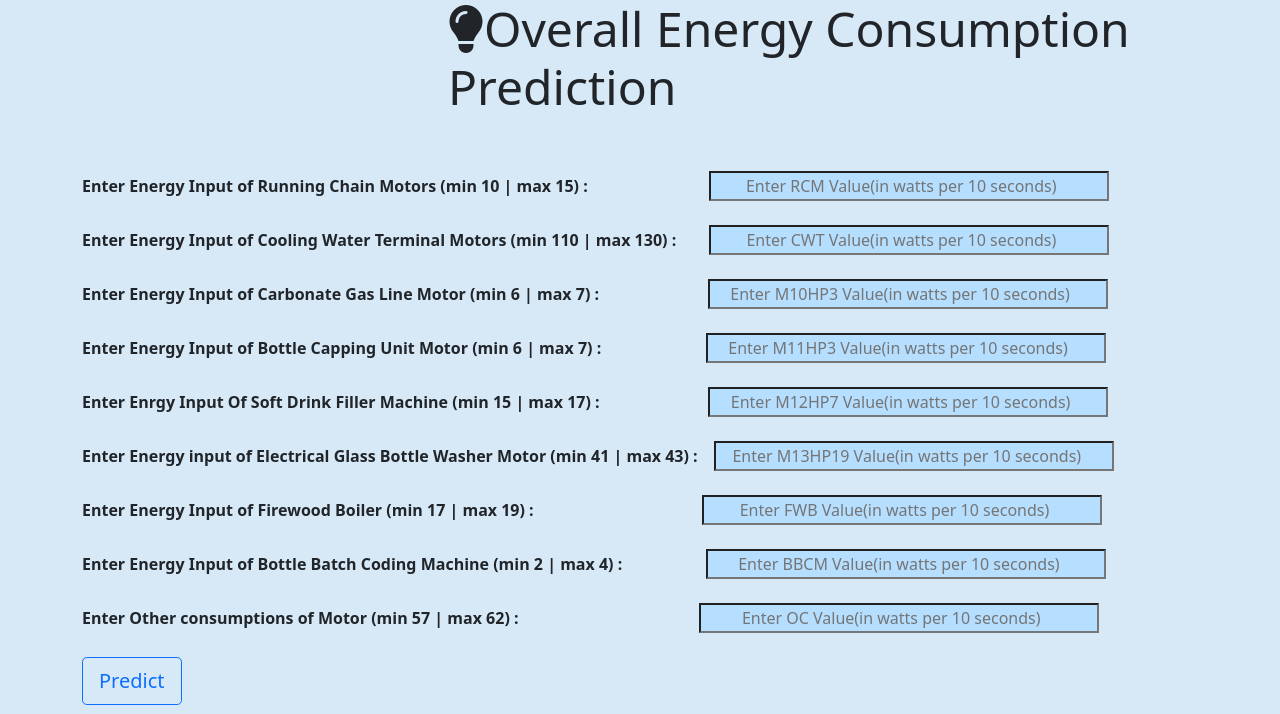
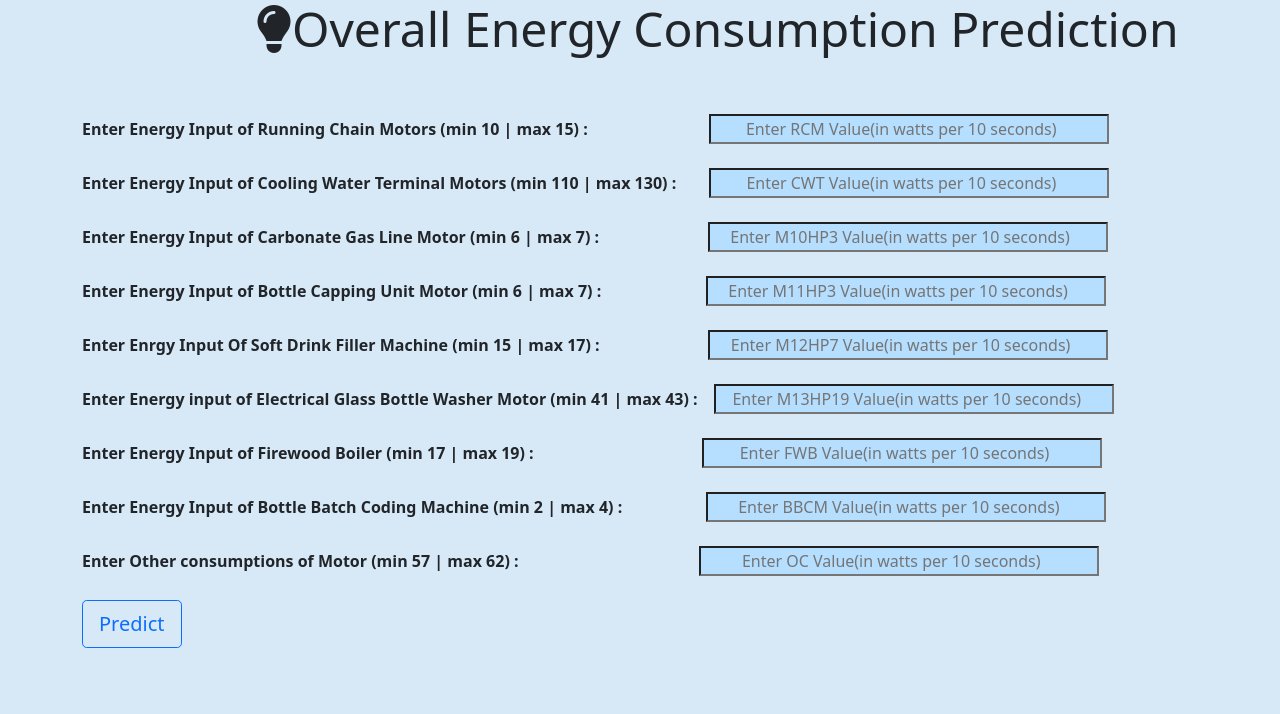
Before and after one commit to Aniket240811/Energy-Management-Using-Iot-Sensors, a Flask app: page / in a window 1280 px wide. Shown: the top 714 px of the page. Run offline with Flask 2, Linux system fonts and the light colour scheme; parts of the project's set-up code (start-up, migrations or seed data) failed here and were passed over; some libraries are stand-ins or nearby versions.

Commit message:
Update styles.css

```diff
--- a/static/styles.css
+++ b/static/styles.css
@@ -1,6 +1,6 @@
 h1{
   font-size: 100px;
-  margin-left: 35%;
+  margin-left: 20%;
 }
 
 input{
```
